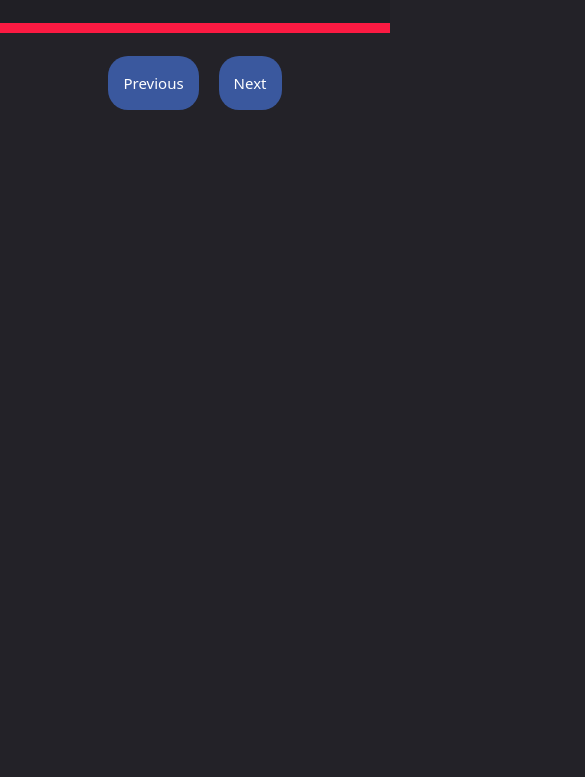
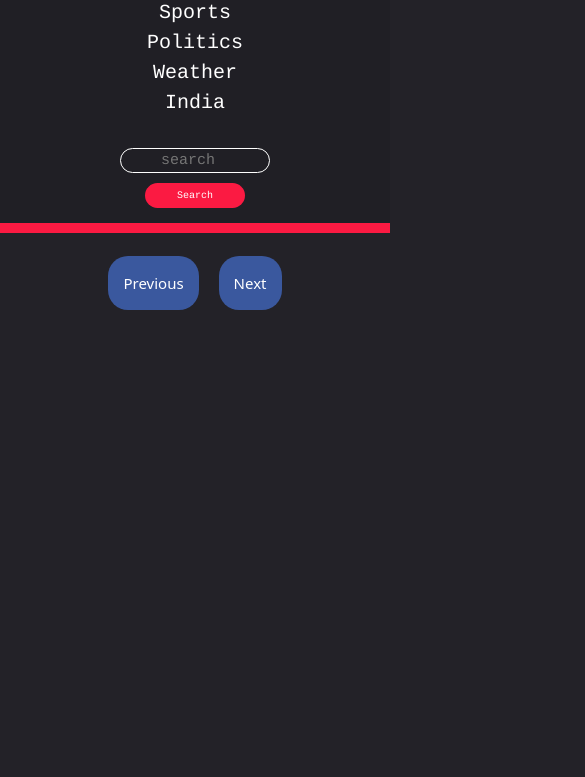
Before and after one commit to jai2k15/NewsApp, a plain HTML site: page index.html in a window 390 px wide. Shown: the part 67-844 px from the top of the page, 585 px wide, since content can reach past the window. Drawn offline with nearby package versions, Linux system fonts and the light colour scheme.

Commit message:
Update style.css

```diff
--- a/public/css/style.css
+++ b/public/css/style.css
@@ -42,6 +42,7 @@ ul{
     list-style: none;
     display: flex;
     flex-direction: row;
+    margin: 10px;
 }
 nav ul li a{
     /* border: 1px solid red; */
@@ -61,8 +62,8 @@ form{
     display: flex;
     float: right; */
     /* margin-right: 0px; */
-    position: absolute;
-    right: 10px;
+    /* position: absolute;
+    right: 10px; */
 }
 form input{
     width: 200px;
@@ -88,6 +89,19 @@ form button{
 }
 form button:hover{
     opacity: 50%;
+}
+.burger{
+    display: none;
+    position: absolute;
+    right: 4%;
+    top: 20px;
+    cursor: pointer;
+}
+.line{
+    background: white;
+    width: 33px;
+    height: 3px;
+    margin: 7px;
 }
 section{
     width: 90%;
@@ -173,3 +187,117 @@ section{
 .jumpbtn:hover{
     cursor: pointer;
 }
+
+@media(max-width:1162px) {
+    nav ul li a{
+        margin: 20px 20px;
+        padding: 10px 1px;
+        font-size: 20px;
+    }
+
+}
+@media(max-width:984px) {
+    /* nav ul li a{
+        margin: 20px 20px;
+        padding: 10px 1px;
+        font-size: 20px;
+    } */
+    form input{
+        width: 150px;
+        height: 25px;
+        margin: 5px;
+        font-size: 15px;
+        text-align: center;
+    }
+    form button{
+        margin: 5px;
+        width: 100px;
+        text-align: center;
+        border: none;
+        font-size: 10px;
+    }
+}
+@media(max-width:902px){
+    form{
+        display: flex;
+        flex-direction: column;
+        justify-content: center;
+
+        align-items: center;
+    }
+    nav{
+        flex-direction: column;
+        justify-content: center;
+        align-items: center;
+        height: 300px;
+        transition: all 0.5s ease-out;
+    }
+    ul{
+        margin: 15px 0px;
+        padding: 10px 0;
+        flex-direction: column;
+        justify-content: center;
+        align-items: center;
+
+    }
+
+    .burger{
+        display: block;
+    }
+    .nav-height{
+    height: 100px;
+
+    }
+    .hide-items{
+        /* display: none; */
+        opacity: 0;
+        /* visibility: hidden; */
+    }
+
+}
+@media(max-width:1304px){
+    #content{
+        width: 100%;
+    }
+}
+@media(max-width:1172px){
+    .container{
+        width: 300px;
+    }
+}
+@media(max-width:1020px){
+    .container{
+        width: 250px;
+    }
+}
+@media(max-width:870px){
+    .container{
+        width: 200px;
+    }
+}
+@media(max-width:720px){
+    nav{
+        width: 100%;
+    }
+    .container{
+        width: 150px;
+    }
+}
+@media(max-width:780px){
+    nav{
+        width: 100%;
+    }
+
+}
+@media(max-width:527px){
+    nav{
+        width: 100%;
+    }
+
+}
+@media(max-width:401px){
+    nav{
+        width: 100%;
+    }
+
+}
```
